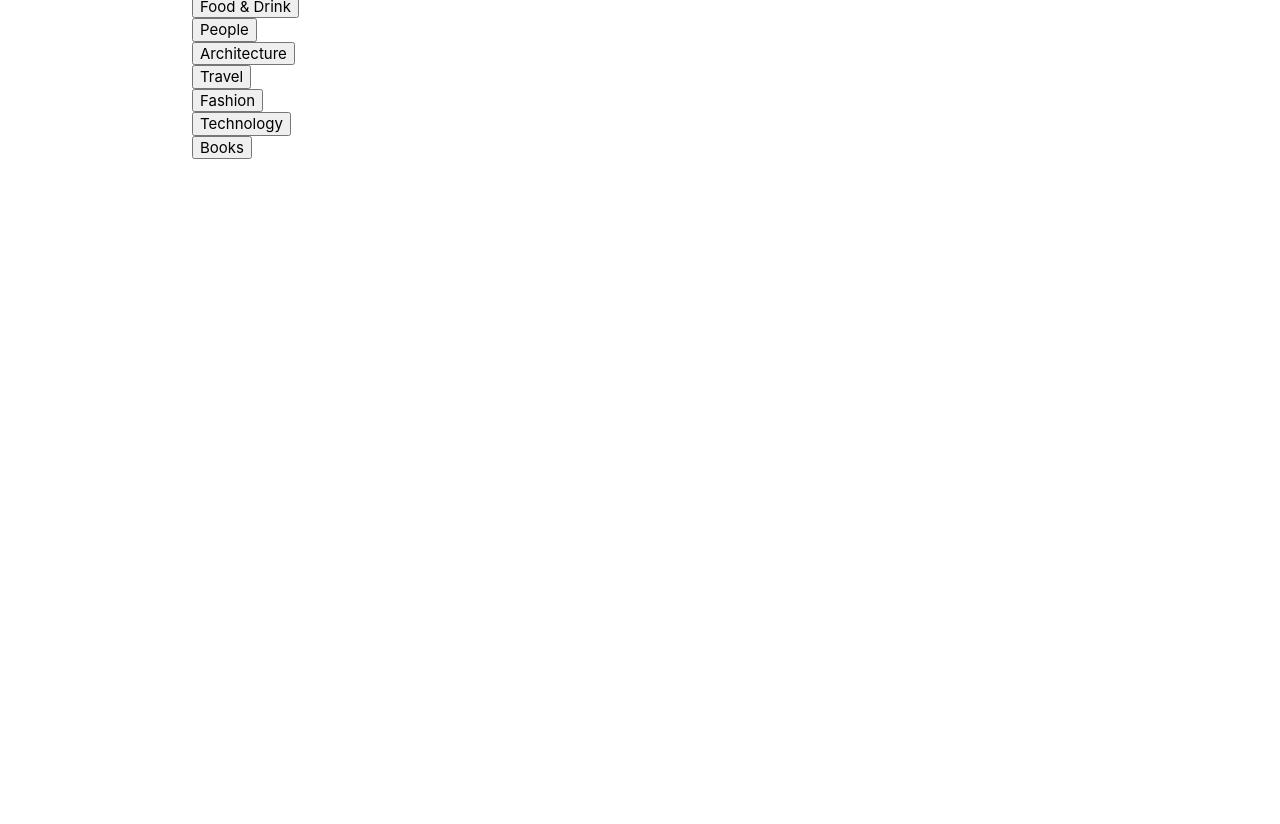
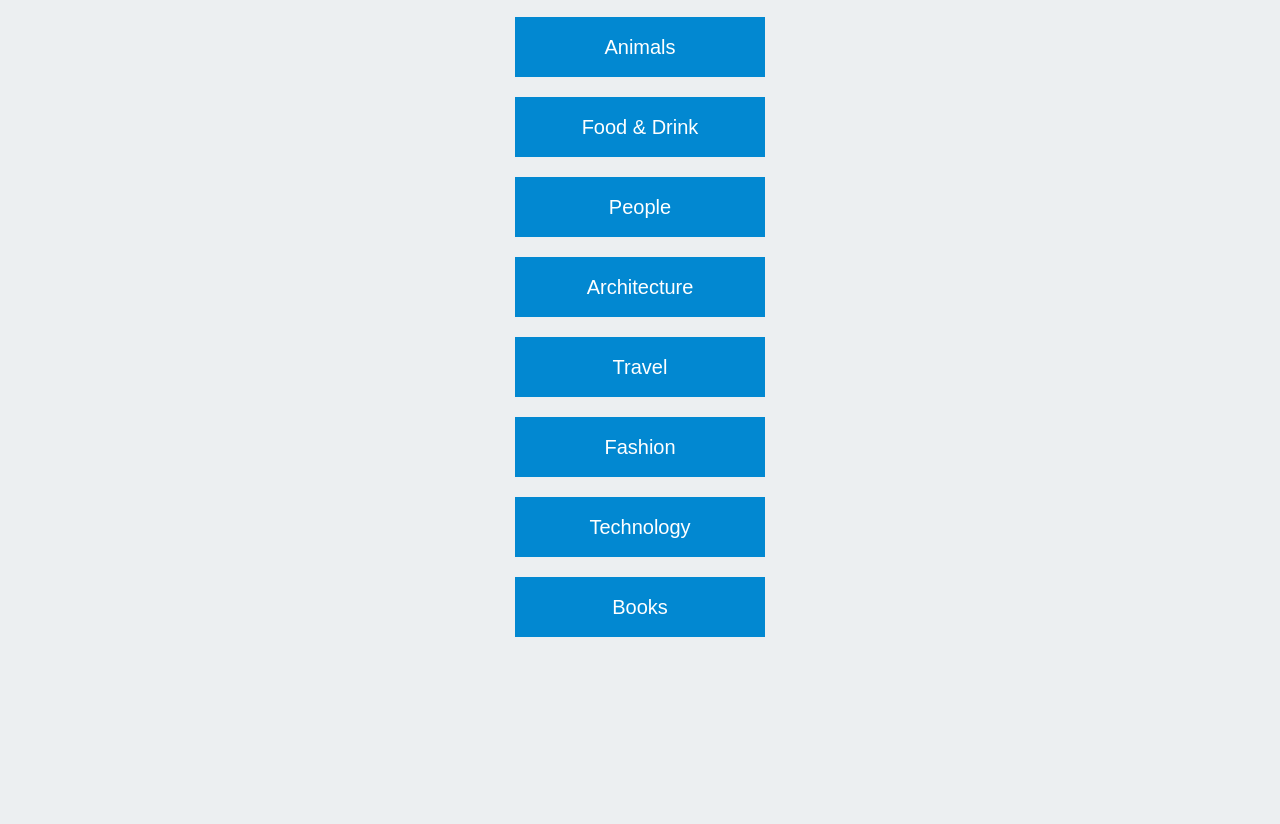
Before and after one commit to dvalderrama89/PhotoBomb, a plain HTML site: page pages/categories.html in a window 1280 px wide. Shown: the part 211-1035 px from the top of the page. Before the commit the page ends 800 px from the top, so only its background shows below. Drawn offline with nearby package versions, Linux system fonts and the light colour scheme; the site is published under a folder, as on GitHub Pages, so addresses that start at the root find nothing.

Commit message:
Fixed linking error

```diff
--- a/pages/categories.html
+++ b/pages/categories.html
@@ -9,9 +9,9 @@
     <!-- Materialize framework -->
     <link href="https://fonts.googleapis.com/icon?family=Material+Icons" rel="stylesheet">
     <link rel="stylesheet" href="https://cdnjs.cloudflare.com/ajax/libs/materialize/1.0.0/css/materialize.min.css">
-    <link rel="stylesheet" href= "/Assets/css/reset.css" />
-    <link rel="stylesheet" href= "/Assets/css/style.css" />
-    <link rel="stylesheet" href= "/Assets/css/categories.css" />
+    <link rel="stylesheet" href= "../Assets/css/reset.css" />
+    <link rel="stylesheet" href= "../Assets/css/style.css" />
+    <link rel="stylesheet" href= "../Assets/css/categories.css" />
 </head>
 <body>
     <nav> <!-- This nav bar will show fully on lg screens, and will be mobile-responsive on sml screens -->
@@ -103,7 +103,7 @@
     <script src="https://cdnjs.cloudflare.com/ajax/libs/jquery/3.2.1/jquery.min.js"></script>
     <script src = "https://code.jquery.com/jquery-3.5.1.min.js"></script>
     <script src="https://cdnjs.cloudflare.com/ajax/libs/materialize/1.0.0/js/materialize.min.js"></script>
-    <script src = "/Assets/js/script.js"></script>
-    <script src = "/Assets/js/categories.js"></script>
+    <script src = "../Assets/js/script.js"></script>
+    <script src = "../Assets/js/categories.js"></script>
 </body>
 </html>
```
